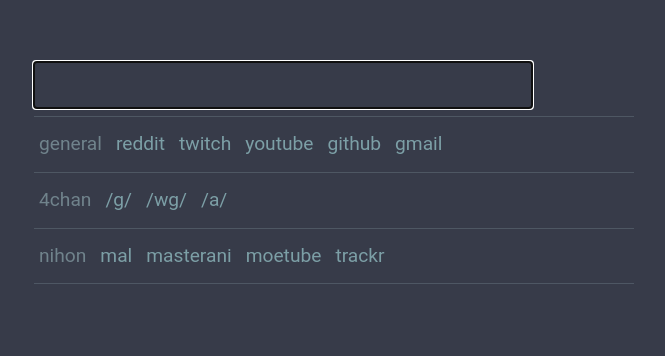
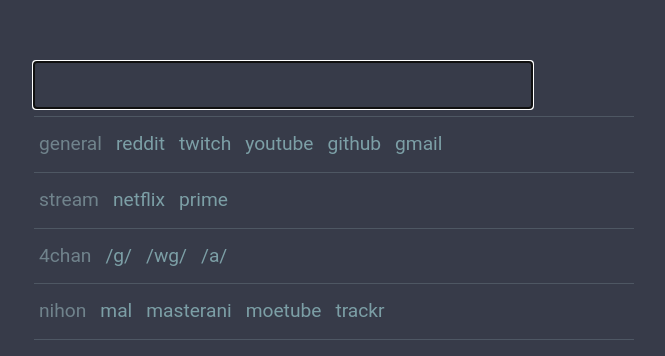
Before and after one commit to signedgerald/signedgerald.github.io, a plain HTML site: page index.htm in a window 1280 px wide. Shown: the part 178-534 px from the top of the page, without its empty margins (306-971 px from the left). Drawn offline with Linux system fonts and the light colour scheme.

Commit message:
added streaming websites

```diff
--- a/index.htm
+++ b/index.htm
@@ -107,6 +107,12 @@ input.search-query {
             </ul>
             <hr>
             <ul>
+              <li>stream</li>
+              <li><a href="https://netflix.com/">netflix</a></li>
+              <li><a href="https://primevideo.com/">prime</a></li>
+            </ul>
+            <hr>
+            <ul>
                 <li>4chan</li>
                 <li><a href="https://4chan.org/g/">/g/</a></li>
                 <li><a href="https://4chan.org/wg/">/wg/</a></li>
```
